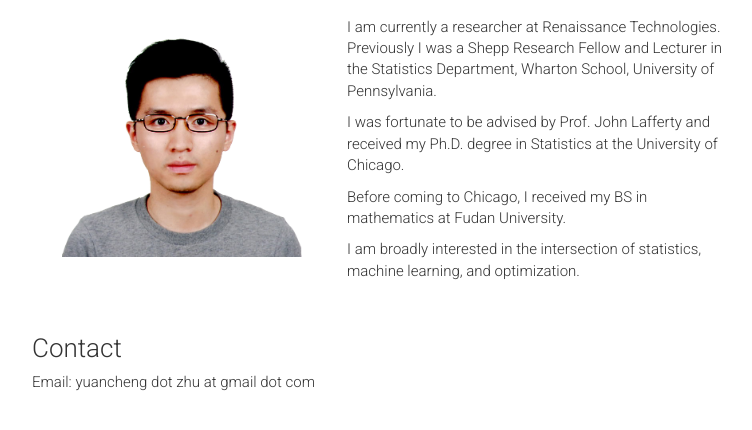
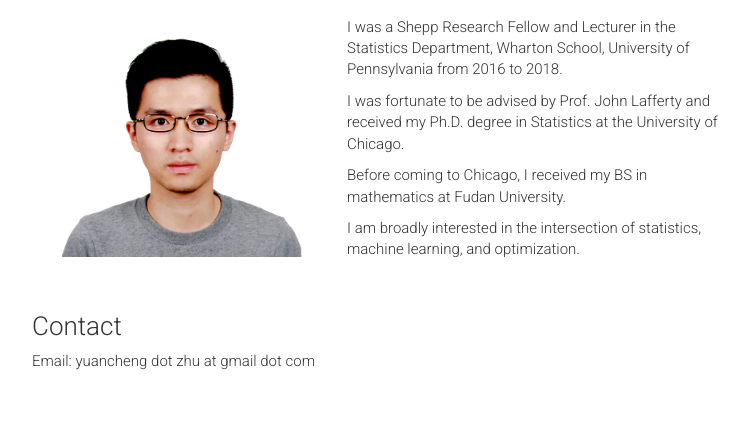
Before and after one commit to captainyc/captainyc.github.io, a plain HTML site: page index.html in a window 1280 px wide. Shown: the part 170-600 px from the top of the page, without its empty margins (248-1000 px from the left). Drawn offline with nearby package versions, Linux system fonts and the light colour scheme.

Commit message:
some privacy pls

```diff
--- a/index.html
+++ b/index.html
@@ -58,7 +58,7 @@
             <img src="images/photo.png" class="col-md-12 col-sm-12 col-xs-12" title="Yuancheng Zhu"/>
         </div>
         <div class="col-md-7 col-sm-7 col-xs-6">
-            <p>I am currently a researcher at Renaissance Technologies. Previously I was a Shepp Research Fellow and Lecturer in the Statistics Department, Wharton School, University of Pennsylvania.</p>
+            <p>I was a Shepp Research Fellow and Lecturer in the Statistics Department, Wharton School, University of Pennsylvania from 2016 to 2018.</p>
             I was fortunate to be advised by Prof. John Lafferty and received my Ph.D. degree in Statistics at the University of Chicago. </p>
             <p>Before coming to Chicago, I received my BS in mathematics at Fudan University.</p>
             <p>I am broadly interested in the intersection of statistics, machine learning, and optimization.</p>
```
